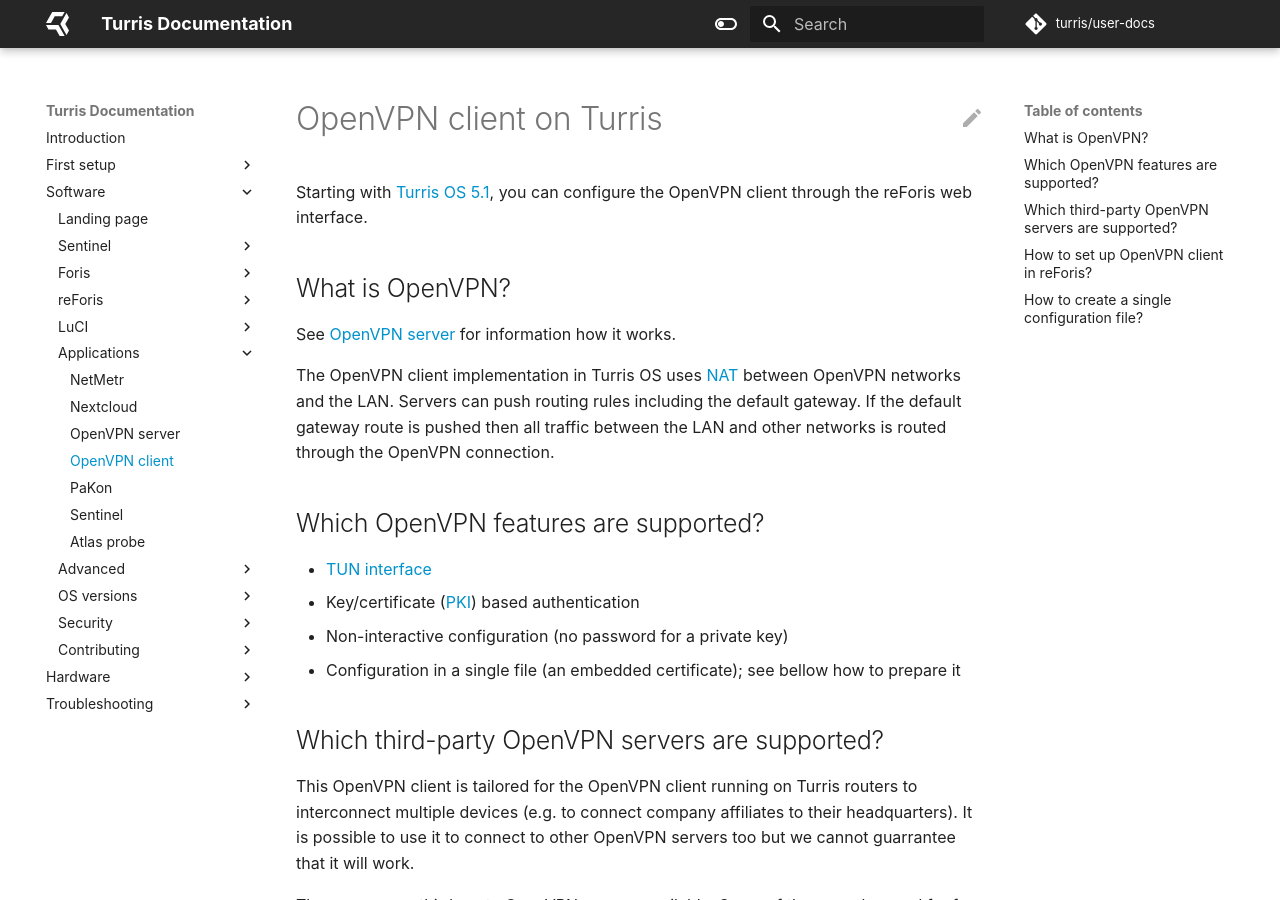
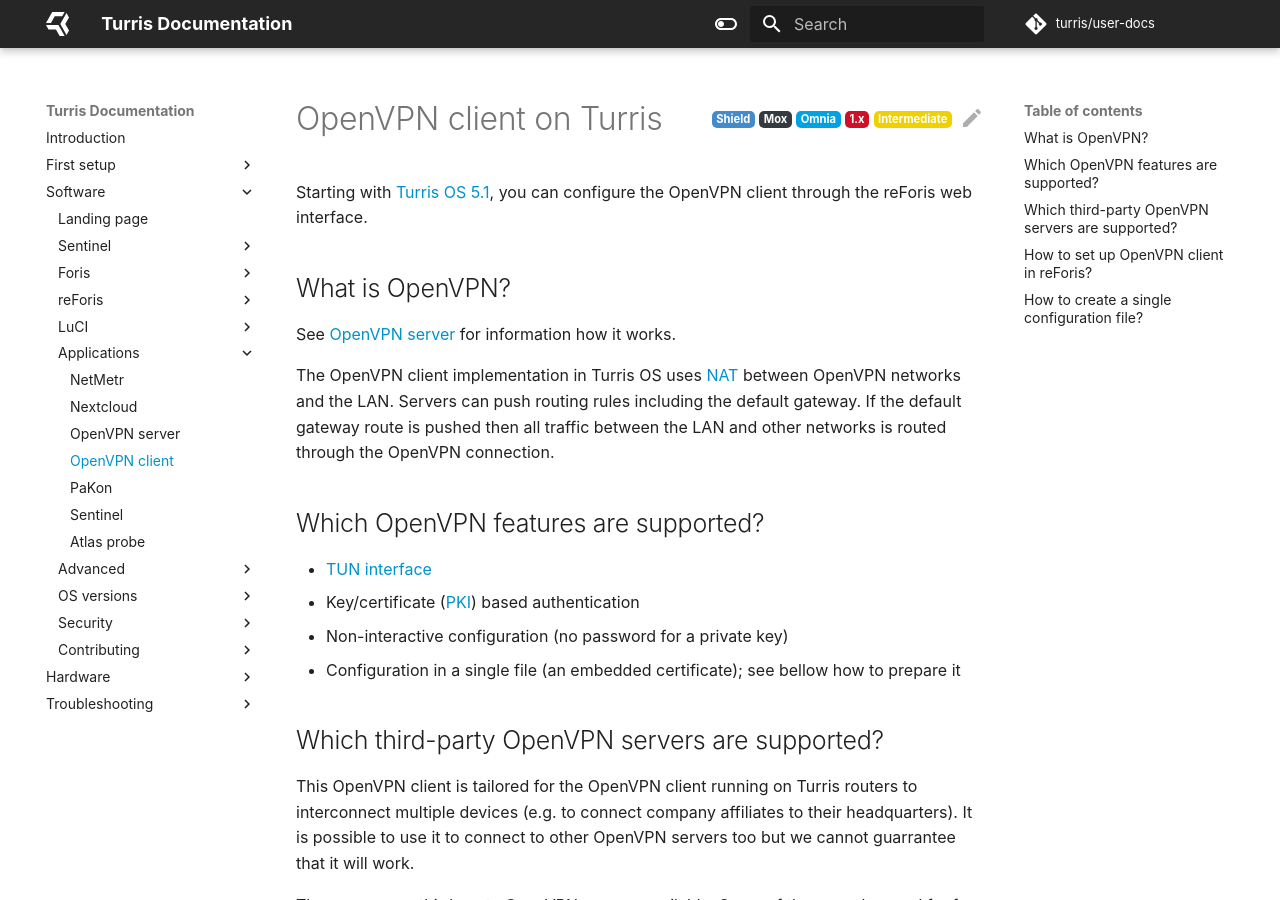
Before and after one commit to turris-cz/user-docs, an MkDocs documentation site: the page built from docs/basics/apps/openvpn-client/openvpn.md, in a window 1280 px wide and 900 px high. Built offline with MkDocs 1.6.1 and Material for MkDocs 9.7.7, drawn with Linux system fonts in a browser that asks for light colours.

Commit message:
basics: Fix page labels

```diff
--- a/docs/basics/apps/openvpn-client/openvpn.md
+++ b/docs/basics/apps/openvpn-client/openvpn.md
@@ -1,3 +1,7 @@
+---
+board: mox, omnia, 1.x, shield
+competency: intermediate
+---
 # OpenVPN client on Turris
 
 Starting with [Turris OS 5.1](../../tos-versions.md),
```
Also changed, not shown: docs/basics/reforis/dns/reforis-dns.md (+1 -1 lines), docs/basics/reforis/storage-plugin/storage-plugin.md (+1 -1 lines).
